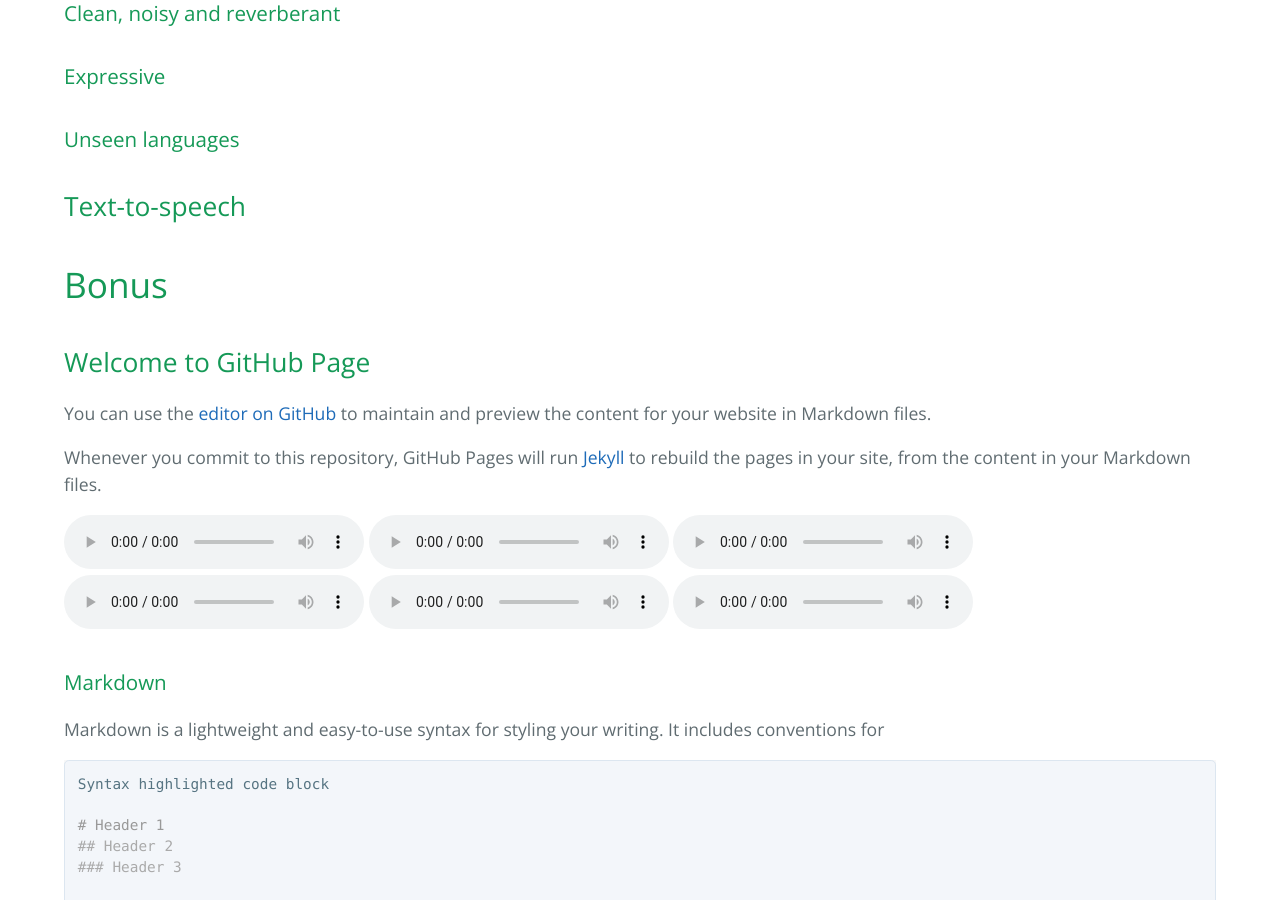
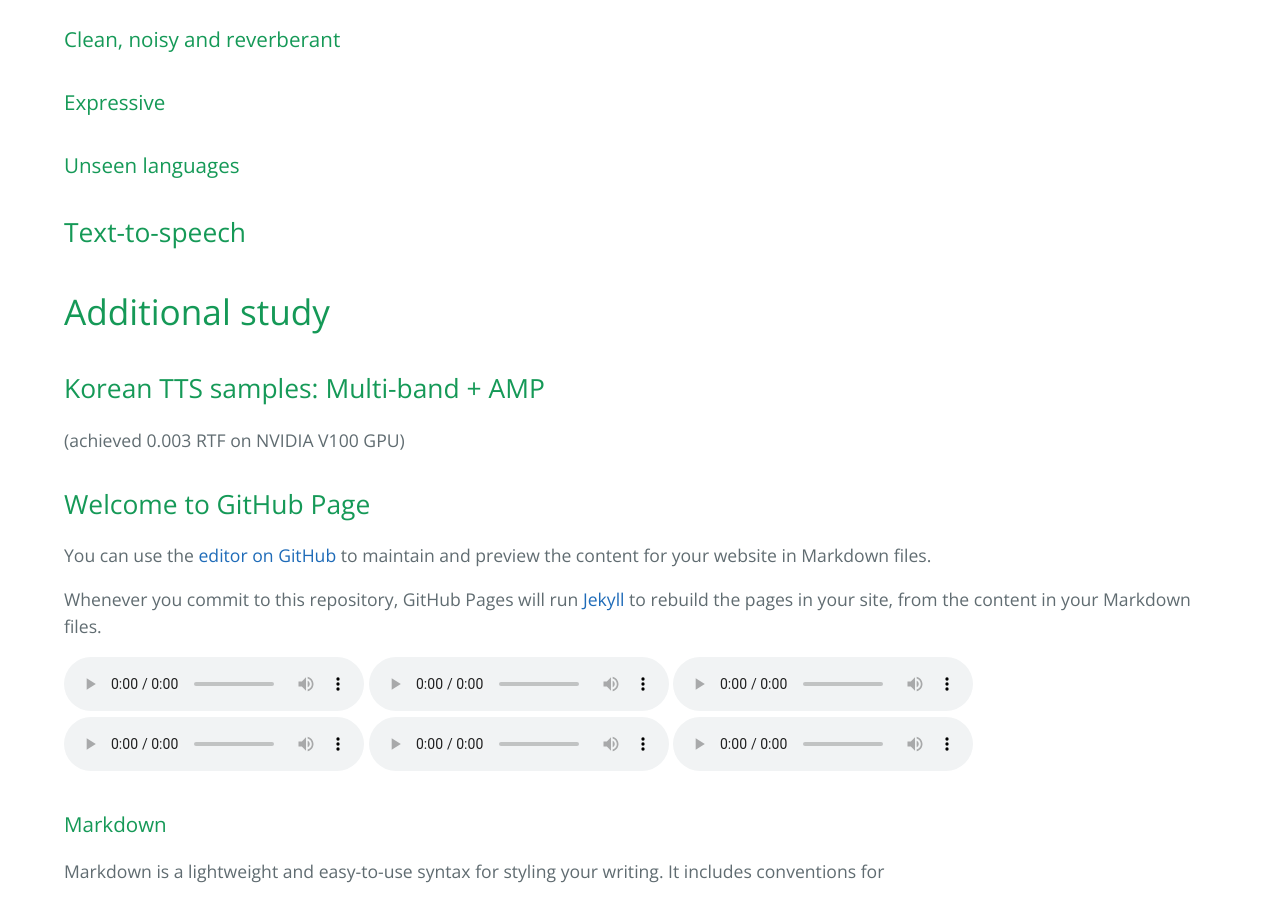
Before and after one commit to kallavinka8045/icassp2021, a Jekyll site: the page built from index.md, in a window 1280 px wide and 900 px high, scrolled down 2531 px. Built offline with Jekyll 4.4.1, drawn with Linux system fonts in a browser that asks for light colours; our own code applies the rules of GitHub Pages for plain Markdown files; some of the changed text lies outside the part shown.

Commit message:
Update index.md

```diff
--- a/index.md
+++ b/index.md
@@ -25,6 +25,7 @@ In this paper, we propose Universal MelGAN: a robust waveform generation model f
 
 ## Text-to-speech
 
+
 # English samples
 
 ## Seen speakers scenarios
@@ -43,8 +44,10 @@ In this paper, we propose Universal MelGAN: a robust waveform generation model f
 
 ## Text-to-speech
 
-# Bonus
+# Additional study
 
+## Korean TTS samples: Multi-band + AMP
+(achieved 0.003 RTF on NVIDIA V100 GPU)
 
 ## Welcome to GitHub Page
 
```
